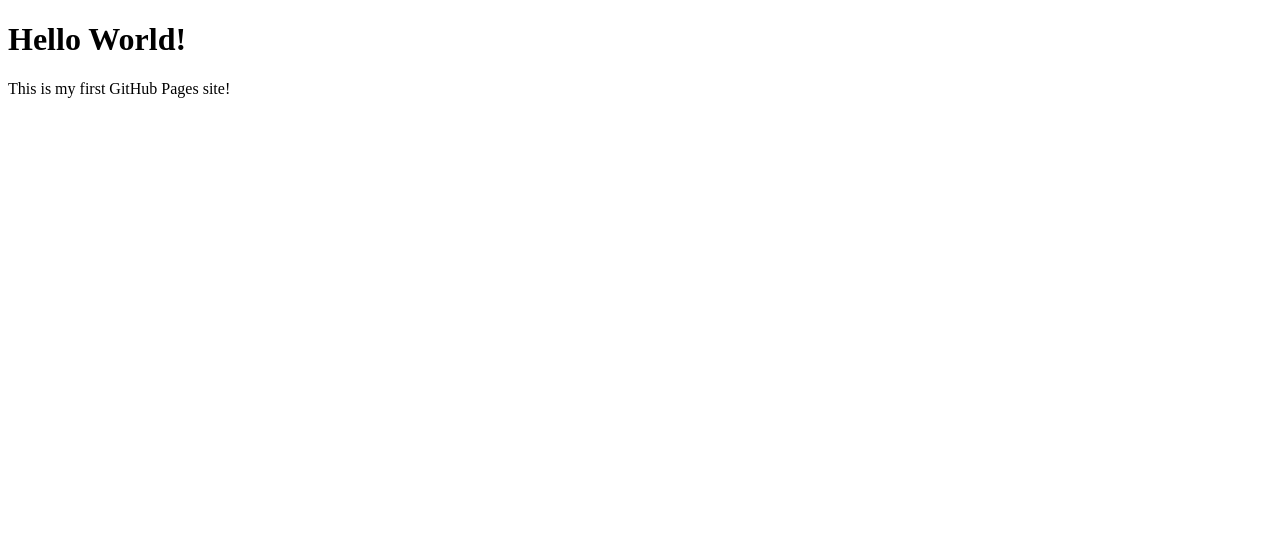
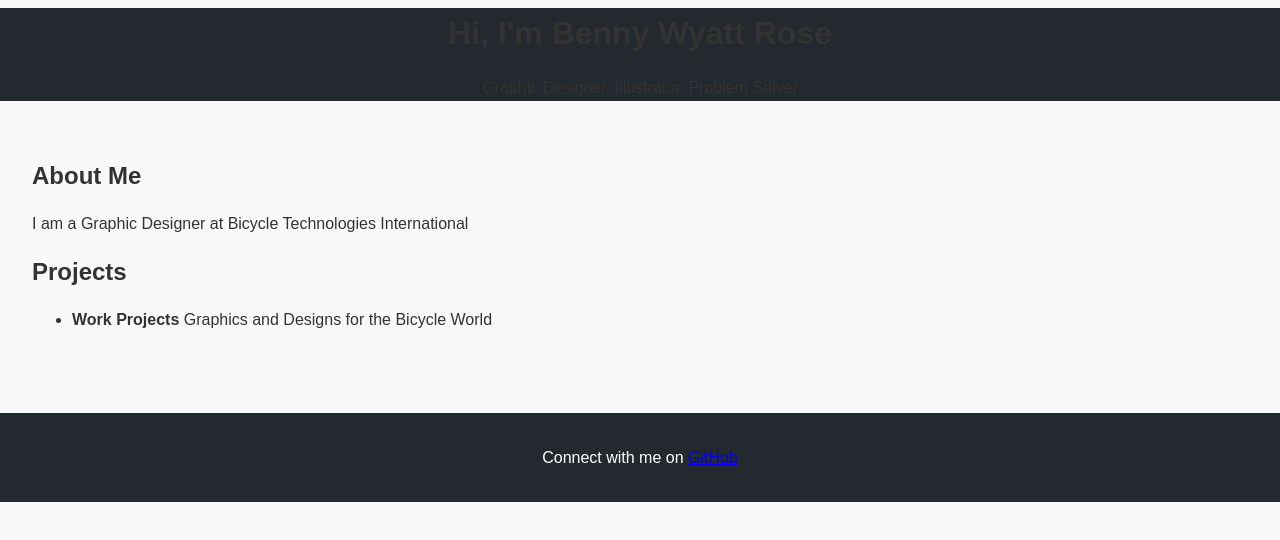
Before and after one commit to Bennywyattrose/Bennywyattrose.github.io, a plain HTML site: page index.html in a window 1280 px wide. Drawn offline with Linux system fonts and the light colour scheme.

Commit message:
Update index.html

```diff
--- a/index.html
+++ b/index.html
@@ -4,9 +4,30 @@
 <meta charset="UTF-8">
 <meta name="viewport" content="width=device-width, initial-scale+1.0">
     <title>My Portfolio</title>
+    <link rel="stylesheet" href="css/style.css">
     </head>
     <body>
-      <h1>Hello World!</h1>
-      <p>This is my first GitHub Pages site!</p>
+      <header>
+      <h1>Hi, I'm Benny Wyatt Rose</h1>
+      <p>Graphic Designer, Illustrator, Problem Solver</p>
+        </header>
+
+      <main>
+        <section>
+          <h2>About Me</h2>
+          <p>I am a Graphic Designer at Bicycle Technologies International</p>
+        </section>
+
+        <section>
+          <h2>Projects</h2>
+          <ul>
+            <li><strong>Work Projects</strong> Graphics and Designs for the Bicycle World</li>
+          </ul>
+        </section>
+      </main>
+
+      <footer>
+        <p>Connect with me on <a href= "https://github.com/Bennywyattrose">GitHub<a/></p>
+      </footer>
     </body>
 </html>
```
